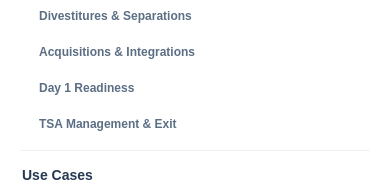
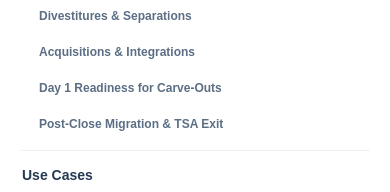
Before and after one commit to mergevista/mergevista-website, a Next.js app: page / in a window 390 px wide. Both pictures are taken after a click on the button "Open navigation menu". Shown: the part 342-534 px from the top of the page. Built offline with nearby package versions, Linux system fonts and the light colour scheme.

Commit message:
Clarify solution outcome names

```diff
--- a/app/components/SiteHeader.tsx
+++ b/app/components/SiteHeader.tsx
@@ -67,8 +67,8 @@ export default function SiteHeader({ variant = "full" }: SiteHeaderProps) {
             <p className={styles.megaEyebrow}>Solutions for transaction execution</p>
             <Link href="/solutions/divestitures-separations"><b>Divestitures &amp; Separations</b><small>Build the carve-out baseline and coordinate separation across seller and buyer teams.</small></Link>
             <Link href="/solutions/acquisitions-integrations"><b>Acquisitions &amp; Integrations</b><small>Connect acquired technology, transition dependencies and future-state decisions.</small></Link>
-            <Link href="/solutions/day-1-readiness"><b>Day 1 Readiness</b><small>Prove that critical operations can function—not simply that plans report green.</small></Link>
-            <Link href="/solutions/tsa-management-exit"><b>TSA Management &amp; Exit</b><small>Govern every service from its obligations and costs through objective exit evidence.</small></Link>
+            <Link href="/solutions/day-1-readiness"><b>Day 1 Readiness for Carve-Outs</b><small>Prove that critical operations can function from legal close—not simply that plans report green.</small></Link>
+            <Link href="/solutions/tsa-management-exit"><b>Post-Close Migration &amp; TSA Exit</b><small>Govern migration and every interim service through objective exit evidence.</small></Link>
             <Link className={styles.viewAllUseCases} href="/solutions">View all solutions <b>→</b></Link>
           </div>
           <Link className={styles.solutionFeature} href="/solutions">
@@ -157,7 +157,7 @@ export default function SiteHeader({ variant = "full" }: SiteHeaderProps) {
       <Link href="/platform" onClick={closeMenu}>Platform</Link>
       <div className={styles.mobileSubmenu}><Link href="/capabilities/migration-tsa-exit" onClick={closeMenu}>MergeVista Migration &amp; TSA Exit</Link><Link href="/capabilities/day-1-readiness" onClick={closeMenu}>MergeVista Day 1 Readiness</Link><Link href="/capabilities/transaction-control" onClick={closeMenu}>MergeVista Transaction Control</Link><Link href="/capabilities/transaction-baseline" onClick={closeMenu}>MergeVista Transaction Baseline</Link></div>
       <Link href="/solutions" onClick={closeMenu}>Solutions</Link>
-      <div className={styles.mobileSubmenu}><Link href="/solutions/divestitures-separations" onClick={closeMenu}>Divestitures &amp; Separations</Link><Link href="/solutions/acquisitions-integrations" onClick={closeMenu}>Acquisitions &amp; Integrations</Link><Link href="/solutions/day-1-readiness" onClick={closeMenu}>Day 1 Readiness</Link><Link href="/solutions/tsa-management-exit" onClick={closeMenu}>TSA Management &amp; Exit</Link></div>
+      <div className={styles.mobileSubmenu}><Link href="/solutions/divestitures-separations" onClick={closeMenu}>Divestitures &amp; Separations</Link><Link href="/solutions/acquisitions-integrations" onClick={closeMenu}>Acquisitions &amp; Integrations</Link><Link href="/solutions/day-1-readiness" onClick={closeMenu}>Day 1 Readiness for Carve-Outs</Link><Link href="/solutions/tsa-management-exit" onClick={closeMenu}>Post-Close Migration &amp; TSA Exit</Link></div>
       <Link href="/use-cases" onClick={closeMenu}>Use Cases</Link>
       <div className={styles.mobileSubmenu}><Link href="/use-cases/seller-transaction-readiness" onClick={closeMenu}>Seller &amp; Transaction Readiness</Link><Link href="/use-cases/first-time-occasional-acquirers" onClick={closeMenu}>First-Time &amp; Occasional Acquirers</Link><Link href="/use-cases/serial-acquirers" onClick={closeMenu}>Serial Acquirers</Link><Link href="/use-cases/private-equity-portfolio-operations" onClick={closeMenu}>Private Equity &amp; Portfolio Operations</Link><Link href="/use-cases/enterprise-acquisitions-integrations" onClick={closeMenu}>Enterprise Acquisitions &amp; Integrations</Link><Link href="/use-cases/carve-outs-separation-tsa-exit" onClick={closeMenu}>Carve-Outs, Separation &amp; TSA Exit</Link><Link href="/use-cases/consulting-delivery-partners" onClick={closeMenu}>Consulting &amp; Delivery Partners</Link><Link href="/use-cases/specialist-boutique-ma-firms" onClick={closeMenu}>Specialist &amp; Boutique M&amp;A Firms</Link></div>
       <Link href="/ai-capabilities" onClick={closeMenu}>AI Capabilities</Link>
--- a/app/solutions/[slug]/page.tsx
+++ b/app/solutions/[slug]/page.tsx
@@ -17,7 +17,7 @@ export async function generateMetadata({ params }: PageProps): Promise<Metadata>
   const { slug } = await params;
   const solution = getSolution(slug);
   if (!solution) return {};
-  return pageMetadata(`${solution.name} for IT M&A | MergeVista`, solution.seoDescription, `/solutions/${solution.slug}`);
+  return pageMetadata(`${solution.seoTitle ?? `${solution.name} for IT M&A`} | MergeVista`, solution.seoDescription, `/solutions/${solution.slug}`);
 }
 
 export default async function SolutionDetailPage({ params }: PageProps) {
--- a/app/solutions/data.ts
+++ b/app/solutions/data.ts
@@ -1,6 +1,7 @@
 export type Solution = {
   slug: string;
   name: string;
+  seoTitle?: string;
   eyebrow: string;
   headline: string;
   introduction: string;
@@ -66,7 +67,8 @@ export const solutions: Solution[] = [
   },
   {
     slug: "day-1-readiness",
-    name: "Day 1 Readiness",
+    name: "Day 1 Readiness for Carve-Outs",
+    seoTitle: "Day 1 Readiness for Carve-Outs",
     eyebrow: "Protect continuity at legal close",
     headline: "Prove the business can operate—not merely that the plan is green.",
     introduction: "Connect workstream readiness to the applications, infrastructure, users, sites, access, contracts, services and evidence required for operational continuity on Day 1.",
@@ -89,7 +91,8 @@ export const solutions: Solution[] = [
   },
   {
     slug: "tsa-management-exit",
-    name: "TSA Management & Exit",
+    name: "Post-Close Migration & TSA Exit",
+    seoTitle: "Post-Close Migration & TSA Exit",
     eyebrow: "Operate every service with an exit path",
     headline: "Manage TSA delivery and exit as one connected operating process.",
     introduction: "Connect service obligations, owners, consumption, costs, issues, technology dependencies, migration milestones and objective exit evidence from transition through final termination.",
--- a/app/solutions/page.tsx
+++ b/app/solutions/page.tsx
@@ -4,13 +4,13 @@ import SiteHeader from "../components/SiteHeader";
 import { pageMetadata } from "../lib/seo";
 import styles from "../product-pages.module.css";
 
-export const metadata = pageMetadata("IT Separation & Integration Solutions | MergeVista", "Explore MergeVista solutions for divestitures, acquisitions, Day 1 readiness, TSA management, migration and TSA exit.", "/solutions");
+export const metadata = pageMetadata("IT Separation & Integration Solutions | MergeVista", "Explore MergeVista solutions for divestitures, acquisitions, carve-out Day 1 readiness, post-close migration and TSA exit.", "/solutions");
 
 const solutions = [
   ["01", "Divestitures and separations", "Create a trusted carve-out baseline, expose shared dependencies and coordinate logical and physical separation across seller and buyer teams.", ["Connected separation inventories", "Site and workstream planning", "Contract, license and consent visibility"]],
   ["02", "Acquisitions and integrations", "Give the buyer a structured view of acquired technology, transition dependencies and the decisions required to establish the future-state environment.", ["Buyer transition planning", "Disposition and dependency decisions", "Migration wave coordination"]],
-  ["03", "Day 1 readiness", "Demonstrate that employees, business processes and critical services can operate—not simply that individual workstreams report green.", ["Outcome-based readiness criteria", "Cross-workstream dependencies", "Evidence and accountable approvals"]],
-  ["04", "TSA management and exit", "Connect every service to its obligations, costs, dependencies, milestones and objective exit evidence from the moment the TSA is established.", ["Service delivery and consumption", "SLA, charge and issue management", "Evidence-based exit governance"]],
+  ["03", "Day 1 readiness for carve-outs", "Demonstrate that employees, business processes and critical services can operate from legal close—not simply that individual workstreams report green.", ["Outcome-based readiness criteria", "Cross-workstream dependencies", "Evidence and accountable approvals"]],
+  ["04", "Post-close migration and TSA exit", "Connect migration and every interim service to its obligations, costs, dependencies, milestones and objective exit evidence.", ["Service delivery and consumption", "Migration and dependency control", "Evidence-based exit governance"]],
 ];
 const solutionSlugs = ["divestitures-separations", "acquisitions-integrations", "day-1-readiness", "tsa-management-exit"];
 
```
